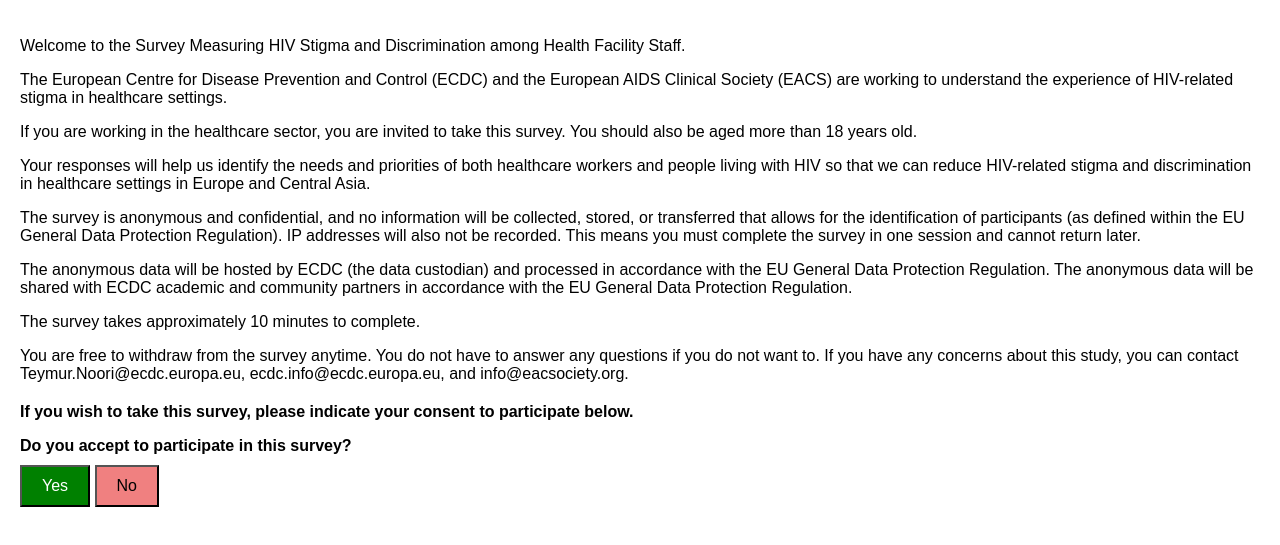
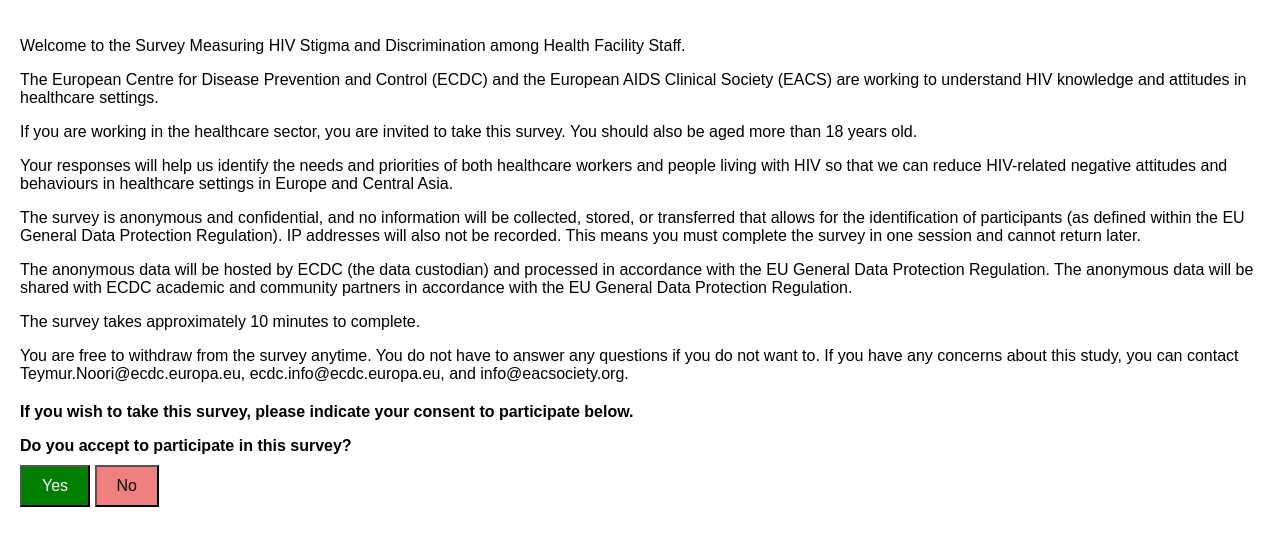
Before and after one commit to anamendezlo/HIV_stigma_HCS, a plain HTML site: page index.html in a window 1280 px wide. Shown: the part 151-696 px from the top of the page. Drawn offline with Linux system fonts and the light colour scheme.

Commit message:
index.html

```diff
--- a/index.html
+++ b/index.html
@@ -60,9 +60,9 @@
   </div>
   <h1>Measuring HIV Knowledge and Attitudes in the Healthcare Setting</h1>
   <p>Welcome to the Survey Measuring HIV Stigma and Discrimination among Health Facility Staff.</p>
-  <p>The European Centre for Disease Prevention and Control (ECDC) and the European AIDS Clinical Society (EACS) are working to understand the experience of HIV-related stigma in healthcare settings.</p>
+  <p>The European Centre for Disease Prevention and Control (ECDC) and the European AIDS Clinical Society (EACS) are working to understand HIV knowledge and attitudes in healthcare settings.</p>
   <p>If you are working in the healthcare sector, you are invited to take this survey. You should also be aged more than 18 years old.</p>
-  <p>Your responses will help us identify the needs and priorities of both healthcare workers and people living with HIV so that we can reduce HIV-related stigma and discrimination in healthcare settings in Europe and Central Asia.</p>
+  <p>Your responses will help us identify the needs and priorities of both healthcare workers and people living with HIV so that we can reduce HIV-related negative attitudes and behaviours in healthcare settings in Europe and Central Asia.</p>
   <p>The survey is anonymous and confidential, and no information will be collected, stored, or transferred that allows for the identification of participants (as defined within the EU General Data Protection Regulation). IP addresses will also not be recorded. This means you must complete the survey in one session and cannot return later.</p>
   <p>The anonymous data will be hosted by ECDC (the data custodian) and processed in accordance with the EU General Data Protection Regulation. The anonymous data will be shared with ECDC academic and community partners in accordance with the EU General Data Protection Regulation.</p>
   <p>The survey takes approximately 10 minutes to complete.</p>
```
